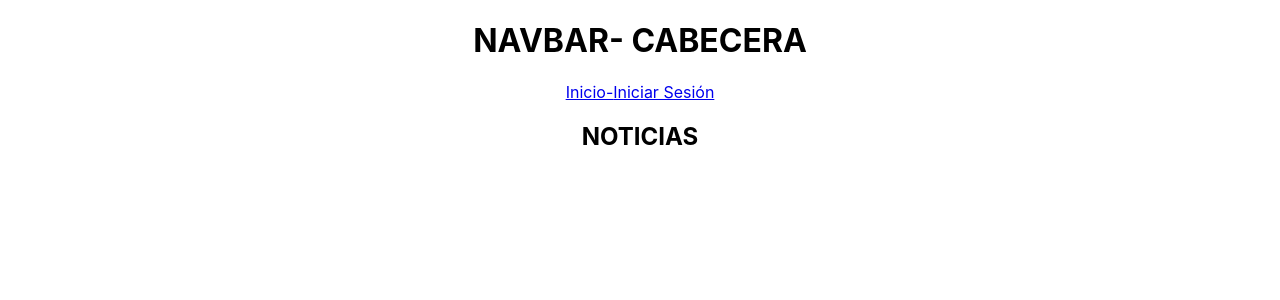
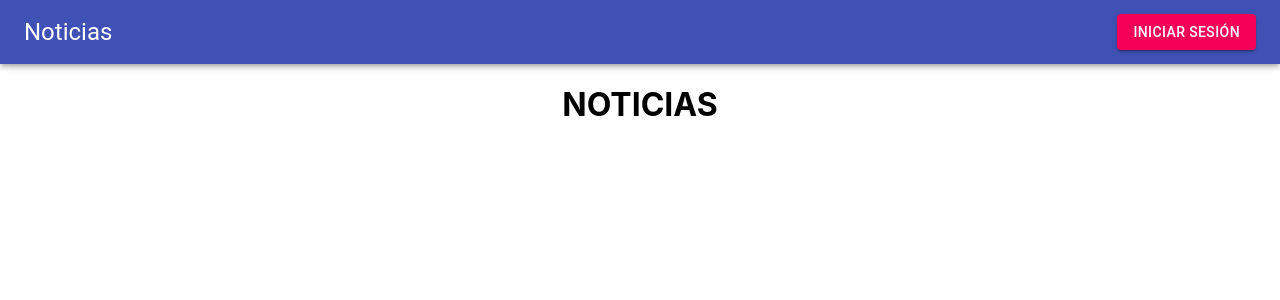
Before and after one commit to PolReyes/newsapi-react, a React (Create React App) app: page / in a window 1280 px wide. Shown: the top 300 px of the page. Built offline with nearby package versions, Linux system fonts and the light colour scheme.

Commit message:
Añadiendo estilo al NavBar usando material-ui

```diff
--- a/package.json
+++ b/package.json
@@ -3,6 +3,7 @@
   "version": "0.1.0",
   "private": true,
   "dependencies": {
+    "@material-ui/core": "^4.12.2",
     "@testing-library/jest-dom": "^5.14.1",
     "@testing-library/react": "^11.2.7",
     "@testing-library/user-event": "^12.8.3",
--- a/src/App.css
+++ b/src/App.css
@@ -36,3 +36,7 @@
     transform: rotate(360deg);
   }
 }
+.link{
+  text-decoration: none;
+  color:inherit;
+}
--- a/src/App.js
+++ b/src/App.js
@@ -1,23 +1,24 @@
+import { ThemeProvider } from '@material-ui/core';
 import React from 'react';
-import { Route, BrowserRouter as Router, Switch, Link } from 'react-router-dom';
+import { Route, BrowserRouter as Router, Switch } from 'react-router-dom';
 import './App.css';
 import Login from './components/Login'
+import NavBar from './components/NavBar';
+import theme from './themeConfig';
 
 function App() {
   return (
 
       <Router>
     <div className="App">
-        <h1>NAVBAR- CABECERA</h1>
-        <Link to="/">
-        Inicio-
-        </Link>
-        <Link to="/Login">
-        Iniciar Sesión
-        </Link>
+      <ThemeProvider theme={theme}>
+      <NavBar/>
+      </ThemeProvider>
+
+
         <Switch>
           <Route path="/" exact>
-            <h2>NOTICIAS</h2>
+            <h1>NOTICIAS</h1>
           </Route>
           <Route path="/Login">
             <Login/>
--- /dev/null
+++ b/src/components/NavBar.js
@@ -0,0 +1,43 @@
+import {AppBar, Toolbar, Typography, Button, makeStyles } from '@material-ui/core'
+import React from 'react'
+import { Link } from 'react-router-dom'
+//Editar espacio del NavBar offset, Titulo izquierda, felxGrow ocupa todo el espacio.
+const useStyles = makeStyles(theme=>({
+    offset: theme.mixins.toolbar,
+    title: {
+        textAlign:'left',
+        flexGrow:1,
+        color:'inherit',
+        textDecoration:'none'}
+    /*btnLogin:{
+        marginRight: theme.spacing(2)
+    }*/
+}))
+
+const NavBar = () => {
+    const classes = useStyles()
+    return (
+        <div>
+            <AppBar position="fixed" color="primary">
+            <Toolbar>
+
+                    <Link to="/"  className={classes.title}>
+                    <Typography variant="h5">
+                    Noticias
+                    </Typography>
+                    </Link>
+                    <Link to="/Login" className="link">
+                    <Button variant="contained" color="secondary">
+                    Iniciar Sesión
+                    </Button>
+                    </Link>
+
+
+            </Toolbar>
+            </AppBar>
+            <div className={classes.offset}></div>
+        </div>
+    )
+}
+
+export default NavBar
--- /dev/null
+++ b/src/themeConfig.js
@@ -0,0 +1,11 @@
+import { createTheme } from "@material-ui/core";
+//Editar color de NavBar
+const theme = createTheme({
+ /* palette:{
+        primary:{
+            main: '#999'
+        }
+
+    }*/
+})
+export default theme;
```
Also changed, not shown: 1 other file (tests, documents, lock files or other folders).
